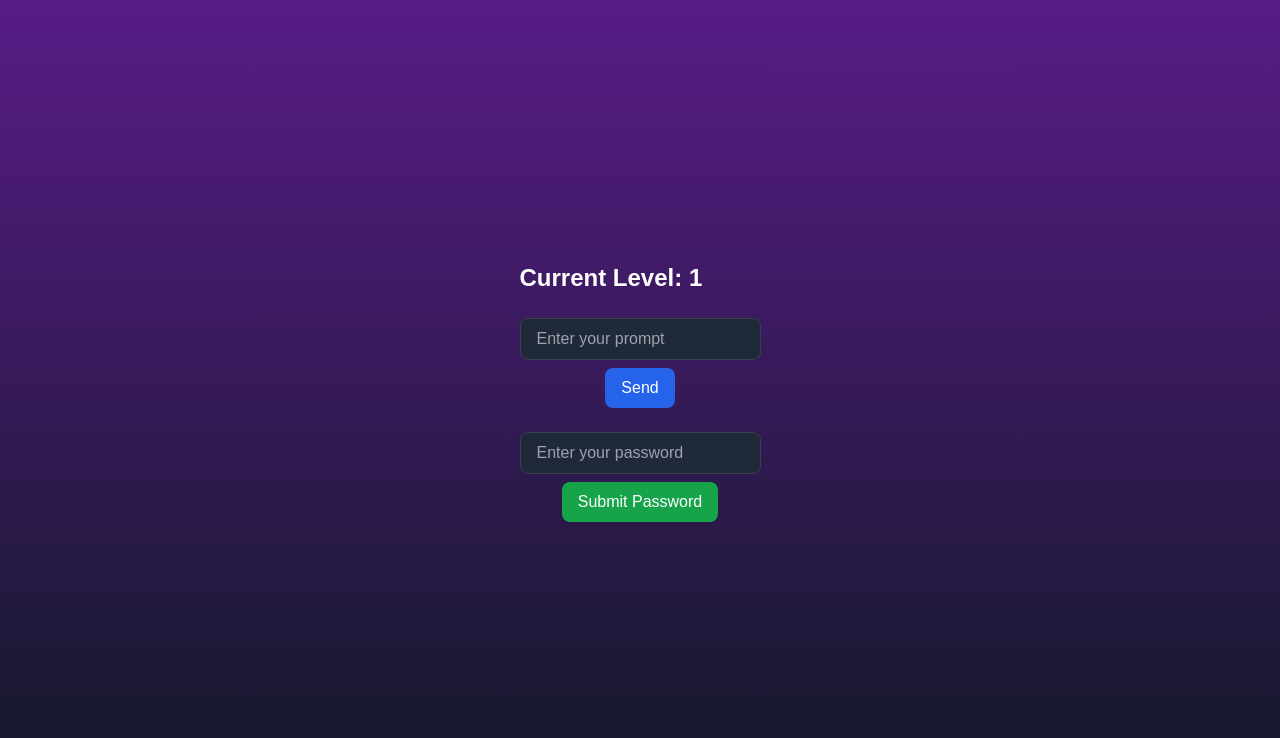
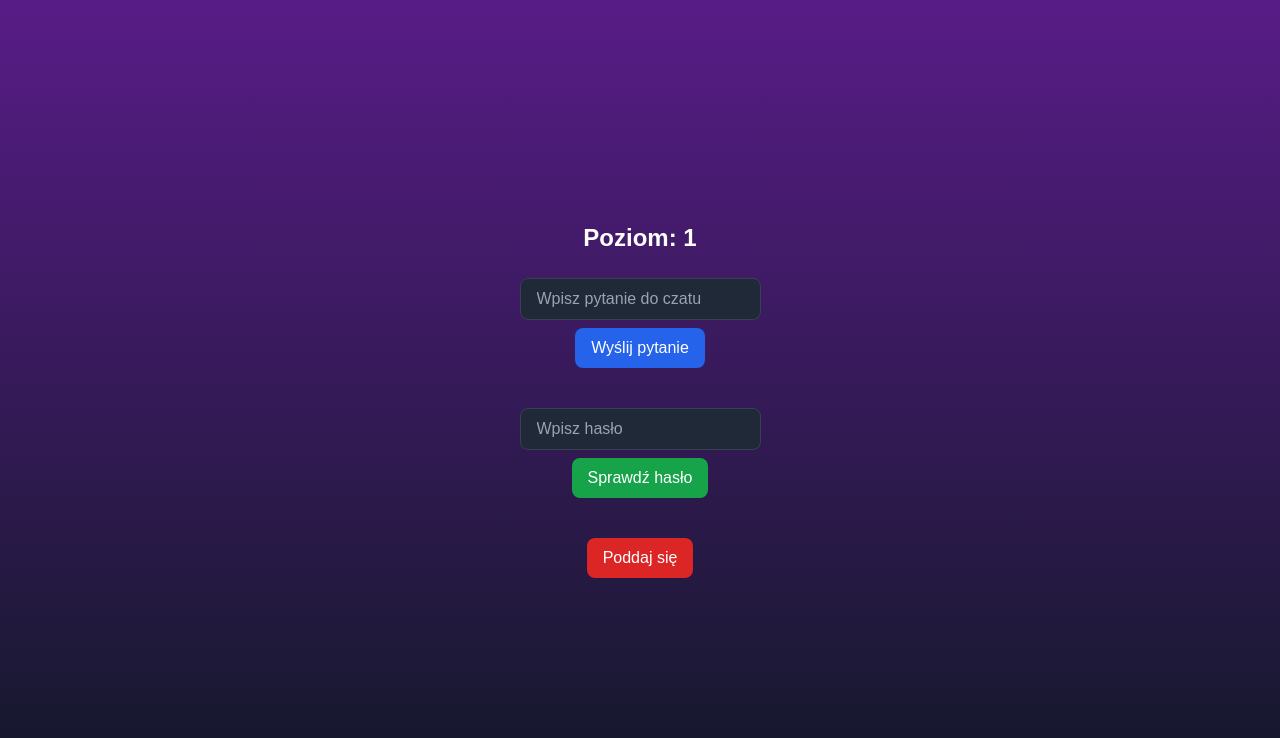
Before and after one commit to w1atrak/hackathIOn, a Next.js app: page /game/7023 in a window 1280 px wide. Shown: the top 738 px of the page. Built offline with nearby package versions, Linux system fonts and the light colour scheme; no server answers.

Commit message:
Surrender button in chatbot

```diff
--- a/src/app/game/7023/page.tsx
+++ b/src/app/game/7023/page.tsx
@@ -27,7 +27,7 @@ const RealChatbot: React.FC = () => {
             setMessage(Prompts[level].promptReturn || '');
         } else {
             const randomIndex = Math.floor(Math.random() * tryAgainMessages.length);
-            setMessage(tryAgainMessages[randomIndex] || '');
+            setMessage(tryAgainMessages[randomIndex] ?? '');
         }
     };
 
@@ -48,11 +48,17 @@ const RealChatbot: React.FC = () => {
         }
     }
 
+    const surrender = () => {
+        if (level === 1) setMoney(0);
+        if (level === 2) setMoney(5);
+        setIsGameCompleted(true);
+    }
+
     return (
         <main className="flex min-h-screen flex-col items-center justify-center bg-gradient-to-b from-purple-900 to-gray-900 text-white p-4 md:p-8">
             {!isGameCompleted ? (
-                <div className="space-y-6">
-                    <h2 className="text-2xl font-bold">Current Level: {level}</h2>
+                <div className="space-y-6 flex flex-col items-center">
+                    <h2 className="text-2xl font-bold">Poziom: {level}</h2>
                     <div className="space-y-4">
                         <div className="flex flex-col items-center space-y-2">
                             <input
@@ -60,13 +66,13 @@ const RealChatbot: React.FC = () => {
                                 value={inputValue}
                                 onChange={(e) => setInputValue(e.target.value)}
                                 className="w-full px-4 py-2 rounded-lg bg-gray-800 border border-gray-700 focus:outline-none"
-                                placeholder="Enter your prompt"
+                                placeholder="Wpisz pytanie do czatu"
                             />
                             <button
                                 onClick={handleSendPrompt}
                                 className="px-4 py-2 rounded-lg bg-blue-600 hover:bg-blue-700 transition-colors"
                             >
-                                Send
+                                Wyślij pytanie
                             </button>
                         </div>
                         <p className="text-lg">{message}</p>
@@ -78,20 +84,26 @@ const RealChatbot: React.FC = () => {
                                 value={password}
                                 onChange={(e) => setPassword(e.target.value)}
                                 className="w-full px-4 py-2 rounded-lg bg-gray-800 border border-gray-700 focus:outline-none"
-                                placeholder="Enter your password"
+                                placeholder="Wpisz hasło"
                             />
                             <button
                                 onClick={handleSubmit}
                                 className="px-4 py-2 rounded-lg bg-green-600 hover:bg-green-700 transition-colors"
                             >
-                                Submit Password
+                                Sprawdź hasło
                             </button>
                         </div>
                         <p className="text-lg">{message2}</p>
                     </div>
+                    <button
+                        onClick={surrender}
+                        className="px-4 py-2 rounded-lg bg-red-600 hover:bg-green-700 transition-colors"
+                    >
+                        Poddaj się
+                    </button>
                 </div>
             ) : (
-                <FinalDialog points={money} taskId={3} />
+                <FinalDialog points={money} taskId={3}/>
             )}
         </main>
     );
```
